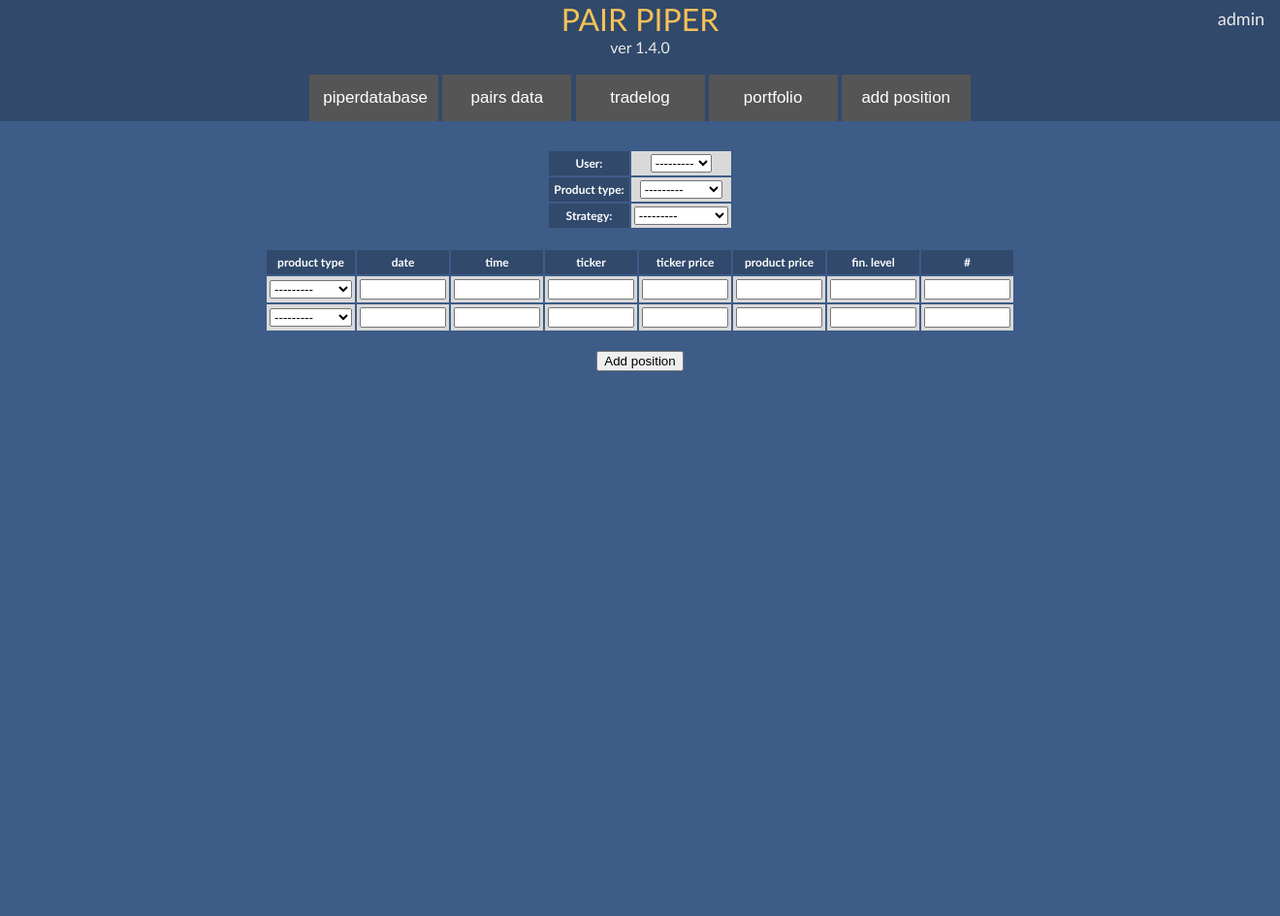
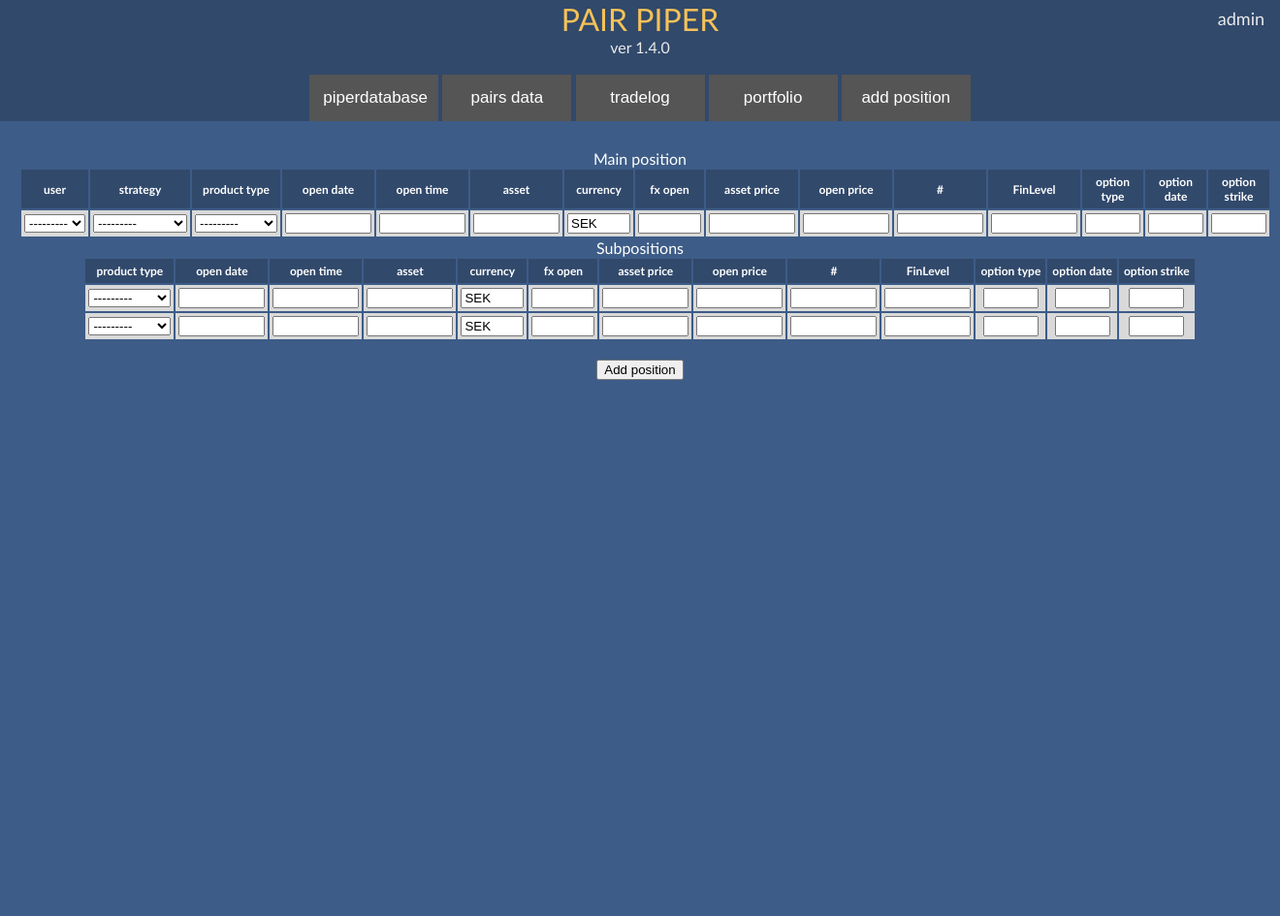
Before and after one commit to bomstone/pairpiperweb, a Django app: page /addposition/ in a window 1320 px wide. Shown: the whole page at 97% size. Run offline with Django 3.2, Linux system fonts and the light colour scheme.

Commit message:
added all fields to addposition

```diff
--- a/addposition/forms.py
+++ b/addposition/forms.py
@@ -10,17 +10,37 @@ class MainpositionModelForm(forms.ModelForm):
         fields = [
             'user',
             'product_type',
-            'strategy'
+            'strategy',
+            'asset',
+            'currency',
+            'open_date',
+            'open_time',
+            'ul_open',
+            'fx_open',
+            'open_price',
+            'quantity',
+            'mf_finlevel',
+            'opt_type',
+            'opt_date',
+            'opt_strike',
         ]
-        labels = {
-            'user': 'User',
-            'product_type': 'Product type',
-            'strategy': 'Strategy',
-        }
+
         widgets = {
             'user': forms.Select,
             'product_type': forms.Select,
             'strategy': forms.Select,
+            'asset': forms.TextInput(attrs={'size': 8}),
+            'currency': forms.TextInput(attrs={'size': 5}),
+            'open_date': forms.TextInput(attrs={'size': 8}),
+            'open_time': forms.TextInput(attrs={'size': 8}),
+            'ul_open': forms.TextInput(attrs={'size': 8}),
+            'fx_open': forms.TextInput(attrs={'size': 5}),
+            'open_price': forms.TextInput(attrs={'size': 8}),
+            'mf_finlevel': forms.TextInput(attrs={'size': 8}),
+            'quantity': forms.TextInput(attrs={'size': 8}),
+            'opt_type': forms.TextInput(attrs={'size': 4}),
+            'opt_date': forms.TextInput(attrs={'size': 4}),
+            'opt_strike': forms.TextInput(attrs={'size': 4}),
         }
 
     def save(self):
@@ -44,22 +64,34 @@ class SubpositionModelForm(forms.ModelForm):
         model = PortfolioModel
         fields = [
             'product_type',
+            'asset',
+            'currency',
             'open_date',
             'open_time',
-            'asset',
             'ul_open',
+            'fx_open',
+            'quantity',
             'open_price',
             'mf_finlevel',
-            'quantity',
+            'opt_type',
+            'opt_date',
+            'opt_strike',
         ]
         widgets = {
+            'product_type': forms.Select,
+            'asset': forms.TextInput(attrs={'size': 8}),
+            'currency': forms.TextInput(attrs={'size': 5}),
             'open_date': forms.TextInput(attrs={'size': 8}),
             'open_time': forms.TextInput(attrs={'size': 8}),
-            'asset': forms.TextInput(attrs={'size': 8}),
             'ul_open': forms.TextInput(attrs={'size': 8}),
+            'fx_open': forms.TextInput(attrs={'size': 5}),
             'open_price': forms.TextInput(attrs={'size': 8}),
             'mf_finlevel': forms.TextInput(attrs={'size': 8}),
             'quantity': forms.TextInput(attrs={'size': 8}),
+            'opt_type': forms.TextInput(attrs={'size': 4}),
+            'opt_date': forms.TextInput(attrs={'size': 4}),
+            'opt_strike': forms.TextInput(attrs={'size': 4}),
+
         }
 
     def save(self, **kwargs):
--- a/addposition/templates/addposition/addposition.html
+++ b/addposition/templates/addposition/addposition.html
@@ -5,20 +5,57 @@
 
                     <form method="post">
                             {% csrf_token %}
+                            Main position
+                            <table>
+                                <th>user</th>
+                                <th>strategy</th>
+                                <th>product type</th>
+                                <th>open date</th>
+                                <th>open time</th>
+                                <th>asset</th>
+                                <th>currency</th>
+                                <th>fx open</th>
+                                <th>asset price</th>
+                                <th>open price</th>
+                                <th>#</th>
+                                <th>FinLevel</th>
+                                <th>option type</th>
+                                <th>option date</th>
+                                <th>option strike</th>
+                                <tr>
+                                    <td>{{ mainposition.user }}</td>
+                                    <td>{{ mainposition.strategy }}</td>
+                                    <td>{{ mainposition.product_type }}</td>
+                                    <td>{{ mainposition.open_date }}</td>
+                                    <td>{{ mainposition.open_time }}</td>
+                                    <td>{{ mainposition.asset }}</td>
+                                    <td>{{ mainposition.currency }}</td>
+                                    <td>{{ mainposition.fx_open }}</td>
+                                    <td>{{ mainposition.ul_open }}</td>
+                                    <td>{{ mainposition.open_price }}</td>
+                                    <td>{{ mainposition.quantity }}</td>
+                                    <td>{{ mainposition.mf_finlevel }}</td>
+                                    <td>{{ mainposition.opt_type }}</td>
+                                    <td>{{ mainposition.opt_date }}</td>
+                                    <td>{{ mainposition.opt_strike }}</td>
+                                </tr>
 
-                            <table>
-                                {{ mainposition }}
                             </table>
-
+                            Subpositions
                             <table>
                                 <th>product type</th>
-                                <th>date</th>
-                                <th>time</th>
-                                <th>ticker</th>
-                                <th>ticker price</th>
-                                <th>product price</th>
-                                <th>fin. level</th>
+                                <th>open date</th>
+                                <th>open time</th>
+                                <th>asset</th>
+                                <th>currency</th>
+                                <th>fx open</th>
+                                <th>asset price</th>
+                                <th>open price</th>
                                 <th>#</th>
+                                <th>FinLevel</th>
+                                <th>option type</th>
+                                <th>option date</th>
+                                <th>option strike</th>
                                 <br>
                                 {{ subposition.management_form }}
                                 {% for position in subposition %}
@@ -27,10 +64,15 @@
                                         <td>{{ position.open_date }}</td>
                                         <td>{{ position.open_time }}</td>
                                         <td>{{ position.asset }}</td>
+                                        <td>{{ position.currency }}</td>
+                                        <td>{{ position.fx_open }}</td>
                                         <td>{{ position.ul_open }}</td>
                                         <td>{{ position.open_price }}</td>
+                                        <td>{{ position.quantity }}</td>
                                         <td>{{ position.mf_finlevel }}</td>
-                                        <td>{{ position.quantity }}</td>
+                                        <td>{{ position.opt_type }}</td>
+                                        <td>{{ position.opt_date }}</td>
+                                        <td>{{ position.opt_strike }}</td>
                                     </tr>
                                 {% endfor %}
                             </table>
```
